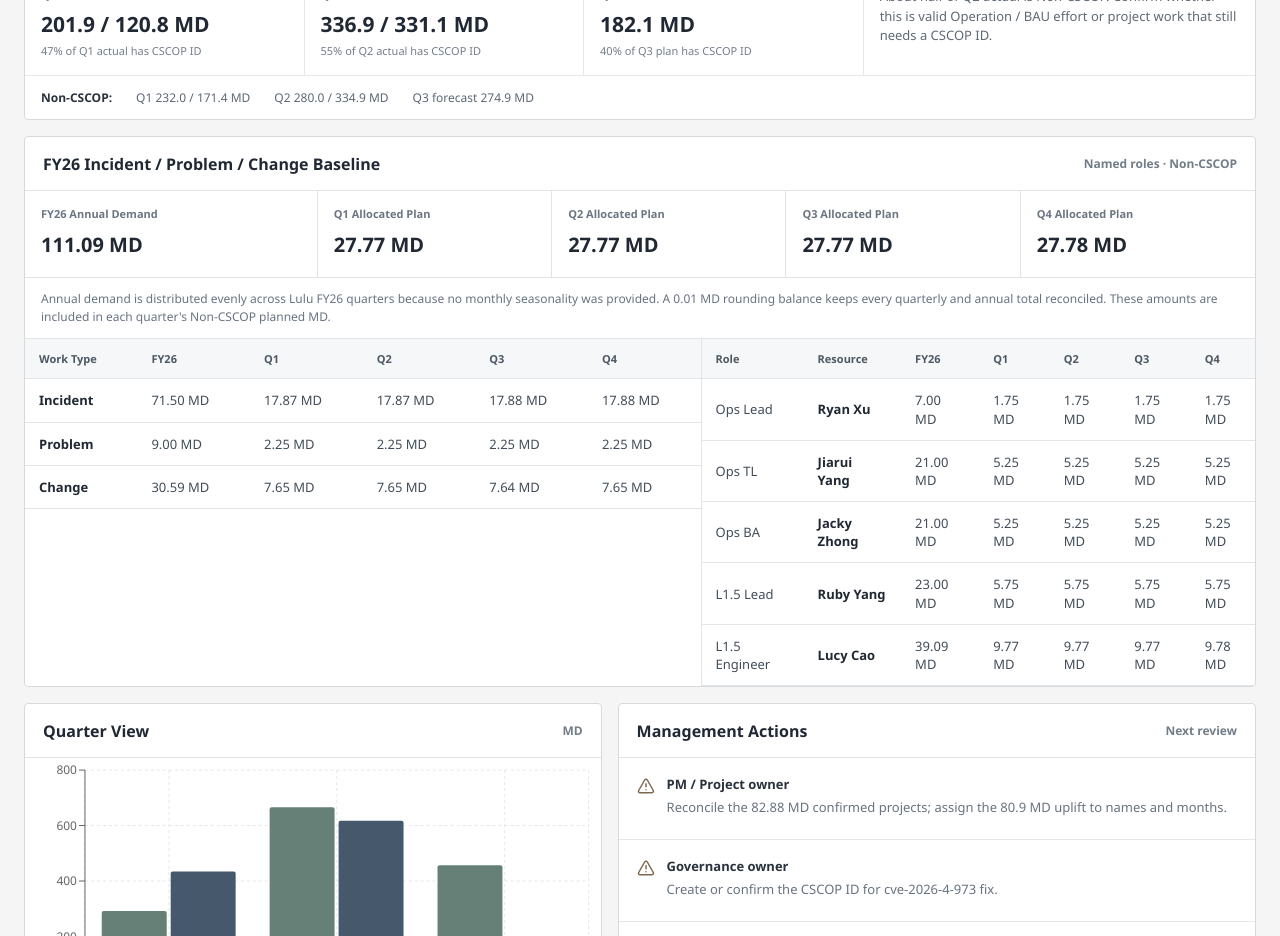
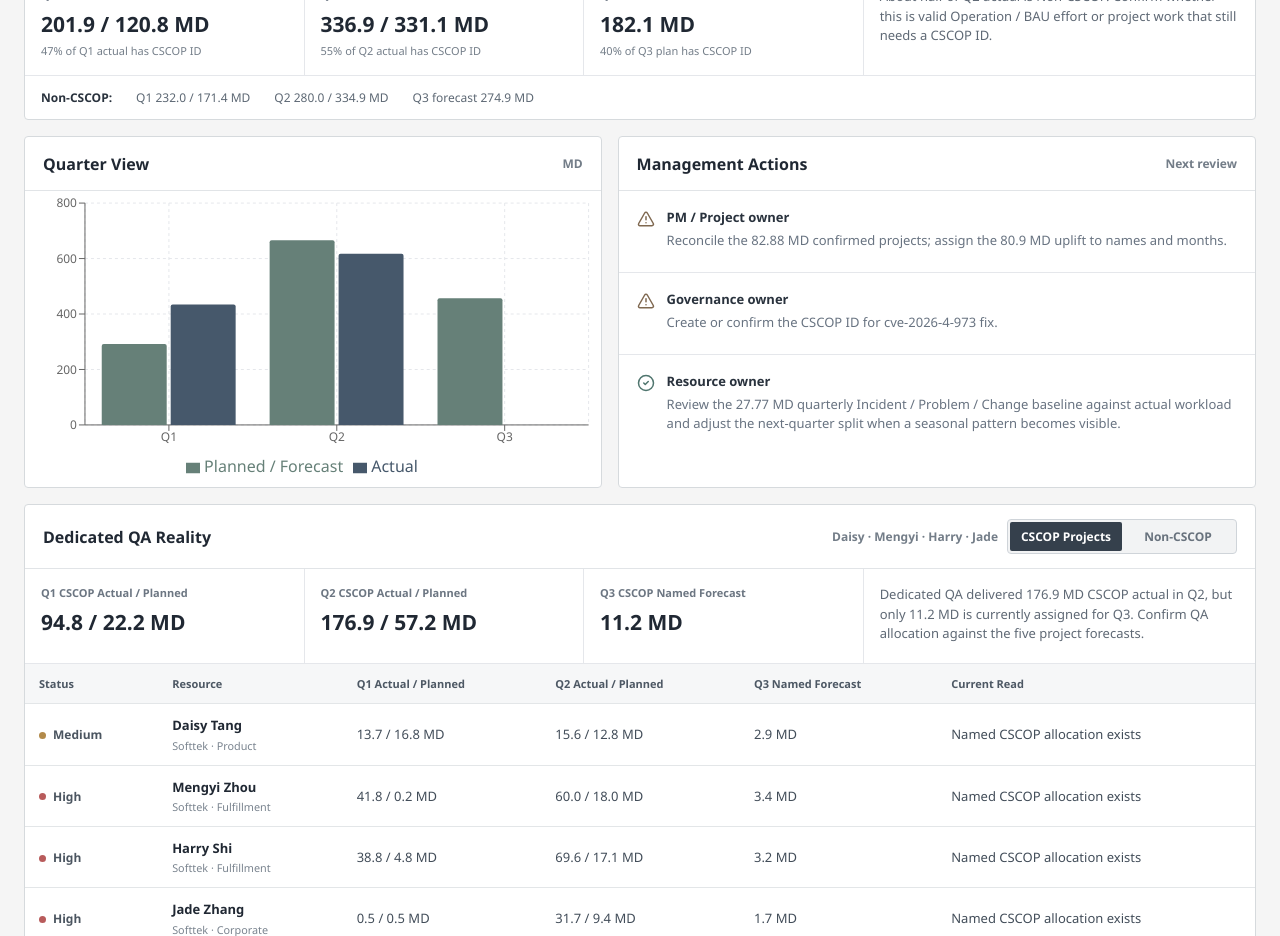
Before and after one commit to nick-lulu/softtek-resource-governance-dashboard, a React (Vite) app: page / in a window 1280 px wide. Shown: the part 780-1716 px from the top of the page. Built offline with nearby package versions, Linux system fonts and the light colour scheme.

Commit message:
Remove annual baseline detail section

```diff
--- a/src/main.jsx
+++ b/src/main.jsx
@@ -201,51 +201,6 @@ function App() {
         <div className="governance-band"><strong>Non-CSCOP:</strong><span>Q1 {formatMd(nonCscopTotals.q1_actual)} / {formatMd(nonCscopTotals.q1_planned)} MD</span><span>Q2 {formatMd(nonCscopTotals.q2_actual)} / {formatMd(nonCscopTotals.q2_planned)} MD</span><span>Q3 forecast {formatMd(nonCscopTotals.q3_planned)} MD</span></div>
       </section>
 
-      <section className="panel annual-operations-panel">
-        <div className="panel-title">
-          <h2>FY26 Incident / Problem / Change Baseline</h2>
-          <span className="unit">Named roles · Non-CSCOP</span>
-        </div>
-        <div className="annual-summary">
-          <div><span>FY26 Annual Demand</span><strong>{formatMd(annualOperations.annual_total_md, 2)} MD</strong></div>
-          {["Q1", "Q2", "Q3", "Q4"].map((quarter) => (
-            <div key={quarter}><span>{quarter} Allocated Plan</span><strong>{formatMd(annualOperations.quarter_totals[quarter], 2)} MD</strong></div>
-          ))}
-        </div>
-        <p className="allocation-note">Annual demand is distributed evenly across Lulu FY26 quarters because no monthly seasonality was provided. A 0.01 MD rounding balance keeps every quarterly and annual total reconciled. These amounts are included in each quarter's Non-CSCOP planned MD.</p>
-        <div className="annual-detail-grid">
-          <div className="table-wrap compact-table">
-            <table>
-              <thead><tr><th>Work Type</th><th>FY26</th><th>Q1</th><th>Q2</th><th>Q3</th><th>Q4</th></tr></thead>
-              <tbody>
-                {annualOperations.categories.map((row) => (
-                  <tr key={row.work_type}>
-                    <td><strong>{row.work_type}</strong></td>
-                    <td>{formatMd(row.annual_md, 2)} MD</td>
-                    {["Q1", "Q2", "Q3", "Q4"].map((quarter) => <td key={quarter}>{formatMd(row.quarter_md[quarter], 2)} MD</td>)}
-                  </tr>
-                ))}
-              </tbody>
-            </table>
-          </div>
-          <div className="table-wrap compact-table">
-            <table>
-              <thead><tr><th>Role</th><th>Resource</th><th>FY26</th><th>Q1</th><th>Q2</th><th>Q3</th><th>Q4</th></tr></thead>
-              <tbody>
-                {annualOperations.resources.map((row) => (
-                  <tr key={row.name}>
-                    <td>{row.role}</td>
-                    <td><strong>{row.name}</strong></td>
-                    <td>{formatMd(row.annual_md, 2)} MD</td>
-                    {["Q1", "Q2", "Q3", "Q4"].map((quarter) => <td key={quarter}>{formatMd(row.quarter_md[quarter], 2)} MD</td>)}
-                  </tr>
-                ))}
-              </tbody>
-            </table>
-          </div>
-        </div>
-      </section>
-
       <section className="summary-grid">
         <article className="panel chart-panel">
           <div className="panel-title"><h2>Quarter View</h2><span className="unit">MD</span></div>
--- a/src/styles.css
+++ b/src/styles.css
@@ -66,15 +66,6 @@ h2 { color: #202833; font-size: 16px; font-weight: 700; line-height: 1.25; lette
 .dedicated-summary small { display: block; margin-top: 8px; color: #747e89; font-size: 11px; line-height: 1.35; }
 .governance-band { display: flex; flex-wrap: wrap; align-items: center; gap: 10px 24px; padding: 13px 16px; color: #5d6874; font-size: 12px; }
 .governance-band strong { color: #29323d; }
-.annual-summary { display: grid; grid-template-columns: 1.25fr repeat(4, minmax(0, 1fr)); border-bottom: 1px solid #e1e4e7; }
-.annual-summary > div { min-height: 86px; padding: 15px 16px; border-right: 1px solid #e1e4e7; }
-.annual-summary > div:last-child { border-right: 0; }
-.annual-summary span { display: block; color: #6c7682; font-size: 11px; font-weight: 700; }
-.annual-summary strong { display: block; margin-top: 10px; color: #202833; font-size: 20px; }
-.allocation-note { padding: 12px 16px; border-bottom: 1px solid #e1e4e7; color: #687381; font-size: 12px; line-height: 1.5; }
-.annual-detail-grid { display: grid; grid-template-columns: 1.1fr .9fr; }
-.annual-detail-grid > div:first-child { border-right: 1px solid #e1e4e7; }
-.annual-detail-grid table { min-width: 560px; }
 .core-split-overview { display: grid; grid-template-columns: repeat(2, minmax(0, 1fr)); border-bottom: 1px solid #e1e4e7; background: #fafafa; }
 .core-split-overview > div { display: flex; flex-wrap: wrap; align-items: center; gap: 8px 20px; padding: 12px 16px; border-right: 1px solid #e1e4e7; color: #5d6874; font-size: 12px; }
 .core-split-overview > div:last-child { border-right: 0; }
@@ -107,11 +98,6 @@ footer svg { flex: 0 0 auto; color: #56766f; }
 @media (max-width: 1120px) {
   main { width: min(100vw - 24px, 960px); }
   .kpis, .summary-grid, .dedicated-summary, .core-split-overview { grid-template-columns: repeat(2, minmax(0, 1fr)); }
-  .annual-summary { grid-template-columns: repeat(3, minmax(0, 1fr)); }
-  .annual-summary > div:nth-child(3) { border-right: 0; }
-  .annual-summary > div:nth-child(-n + 3) { border-bottom: 1px solid #e1e4e7; }
-  .annual-detail-grid { grid-template-columns: 1fr; }
-  .annual-detail-grid > div:first-child { border-right: 0; border-bottom: 1px solid #e1e4e7; }
   .kpi:nth-child(2) { border-right: 0; }
   .kpi:nth-child(-n + 2) { border-bottom: 1px solid #e0e3e6; }
 }
@@ -124,13 +110,11 @@ footer svg { flex: 0 0 auto; color: #56766f; }
   .summary-tabs button { flex: 1; min-width: 0; }
   .download { width: 100%; }
   h1 { font-size: 25px; }
-  .kpis, .summary-grid, .dedicated-summary, .core-split-overview, .annual-summary { grid-template-columns: 1fr; }
+  .kpis, .summary-grid, .dedicated-summary, .core-split-overview { grid-template-columns: 1fr; }
   .kpi { border-right: 0; border-bottom: 1px solid #e0e3e6; }
   .kpi:last-child { border-bottom: 0; }
   .dedicated-summary div, .dedicated-summary p { border-right: 0; border-bottom: 1px solid #e5e7eb; }
   .core-split-overview > div { border-right: 0; border-bottom: 1px solid #e5e7eb; }
-  .annual-summary > div, .annual-summary > div:nth-child(3) { border-right: 0; border-bottom: 1px solid #e1e4e7; }
-  .annual-summary > div:last-child { border-bottom: 0; }
   .panel-title { align-items: flex-start; flex-wrap: wrap; }
   .panel-controls { width: 100%; align-items: stretch; flex-direction: column; }
   .scope-tabs { width: 100%; }
```
